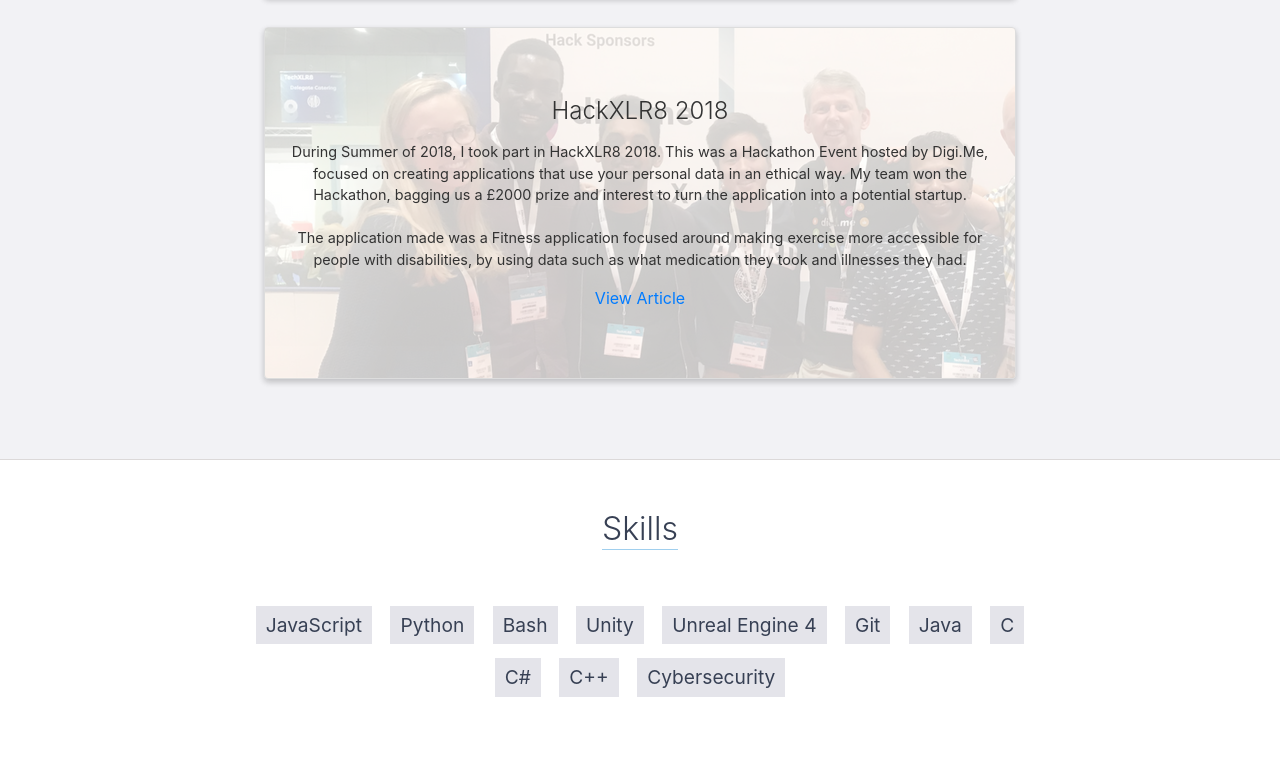
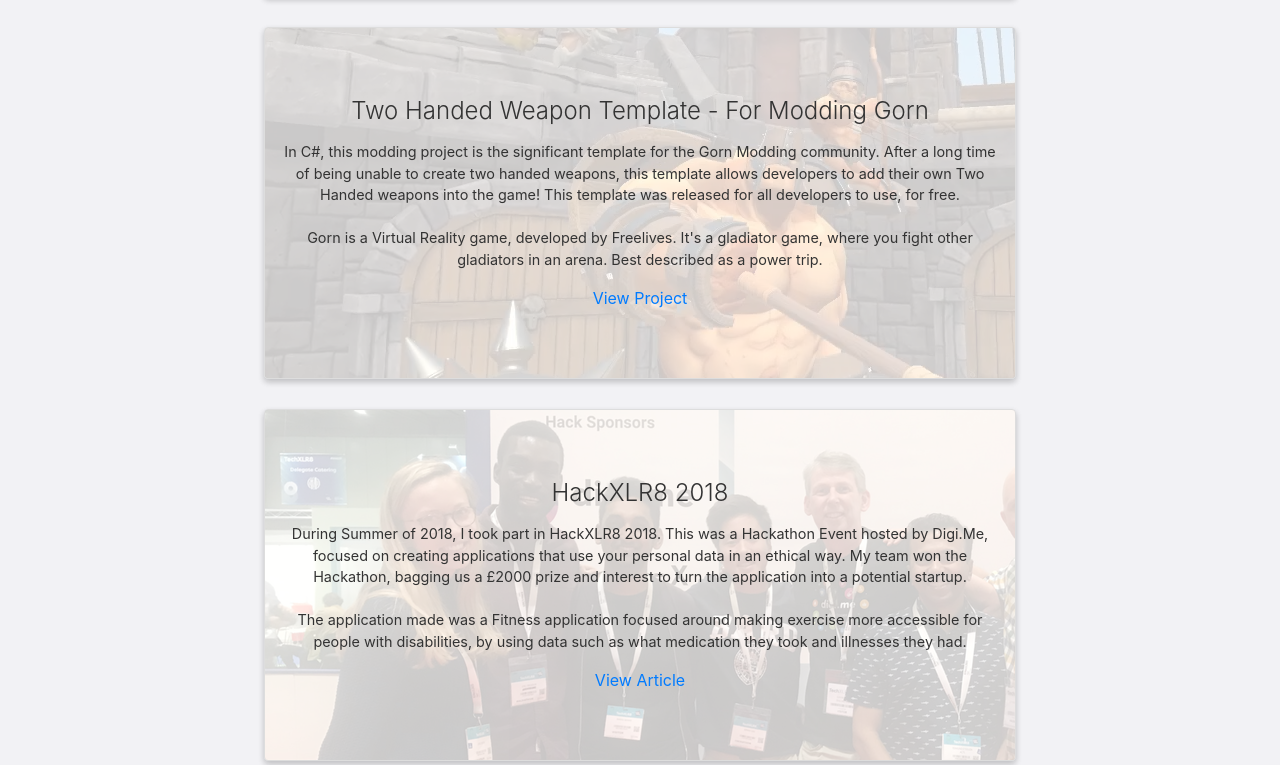
Before and after one commit to ImranBepari97/ImranBepari97.github.io, a plain HTML site: page index.html in a window 1280 px wide. Shown: the part 2957-3722 px from the top of the page. Drawn offline with nearby package versions, Linux system fonts and the light colour scheme.

Commit message:
Added gorn modding project

```diff
--- a/index.html
+++ b/index.html
@@ -166,6 +166,26 @@
 
 				<div class="project shadow-large">
                     <div class="project-image">
+                        <img src="img/gorn.png" />
+
+                    </div>
+                    <!-- End .project-image -->
+                    <div class="project-info">
+                        <h3>Two Handed Weapon Template - For Modding Gorn</h3>
+                        <p>
+                            In C#, this modding project is the significant template for the Gorn Modding community. After a long time of being unable to create two handed weapons, this template allows developers to add their own Two Handed weapons into the game! This template was released for all developers to use, for free.
+							<br> </br>
+							Gorn is a Virtual Reality game, developed by Freelives. It's a gladiator game, where you fight other gladiators in an arena. Best described as a power trip.
+
+
+                        </p>
+                        <a href="https://github.com/ImranBepari97/Gorn2HWeaponTemplate/" target="_blank">View Project</a>
+                    </div>
+                    <!-- End .project-info -->
+                </div>
+
+				<div class="project shadow-large">
+                    <div class="project-image">
                         <img src="img/activate.png" />
 
                     </div>
@@ -183,6 +203,8 @@
                     </div>
                     <!-- End .project-info -->
                 </div>
+
+
             </div>
         </div>
     </div>
```
Also changed, not shown: img/gorn.png (added).
